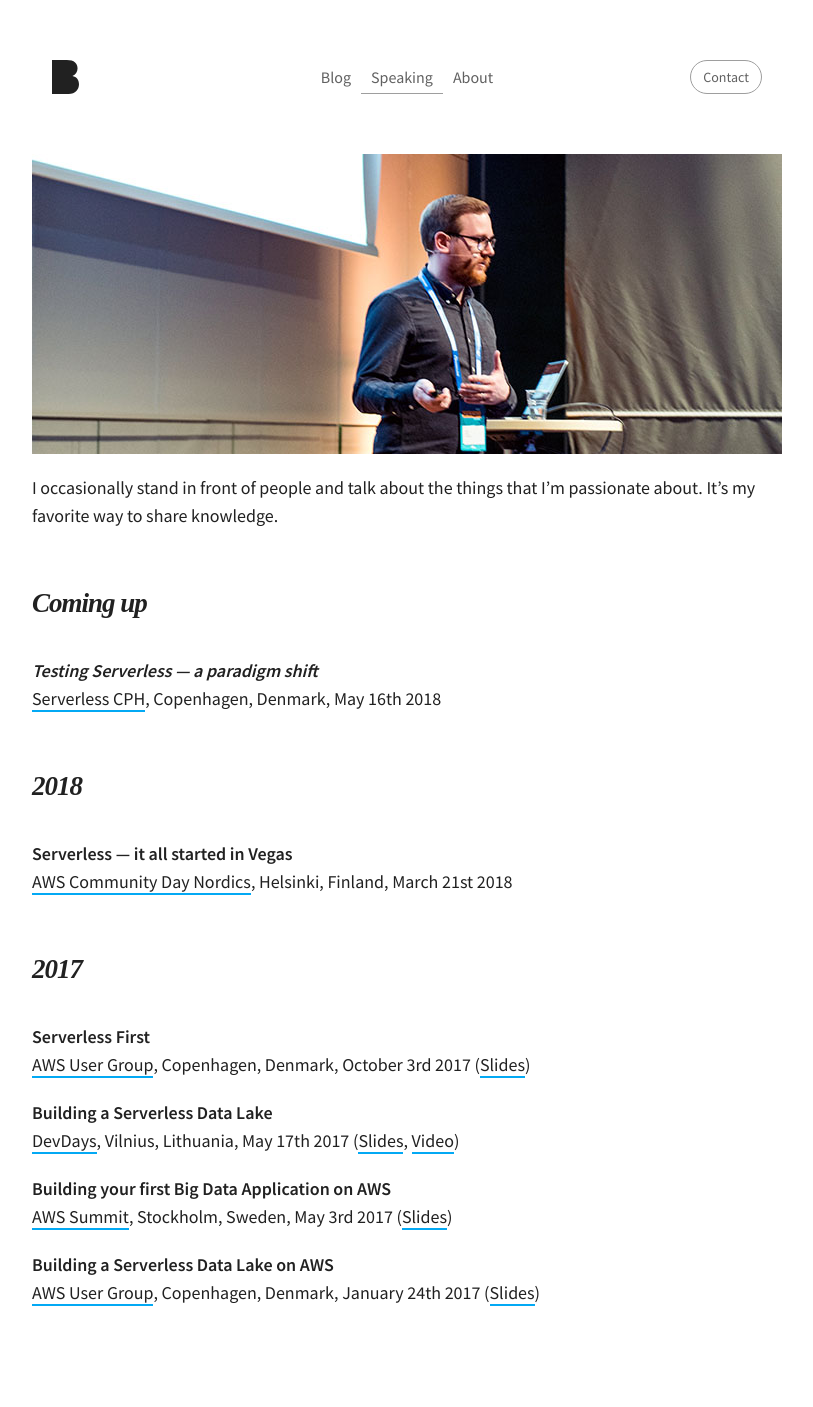
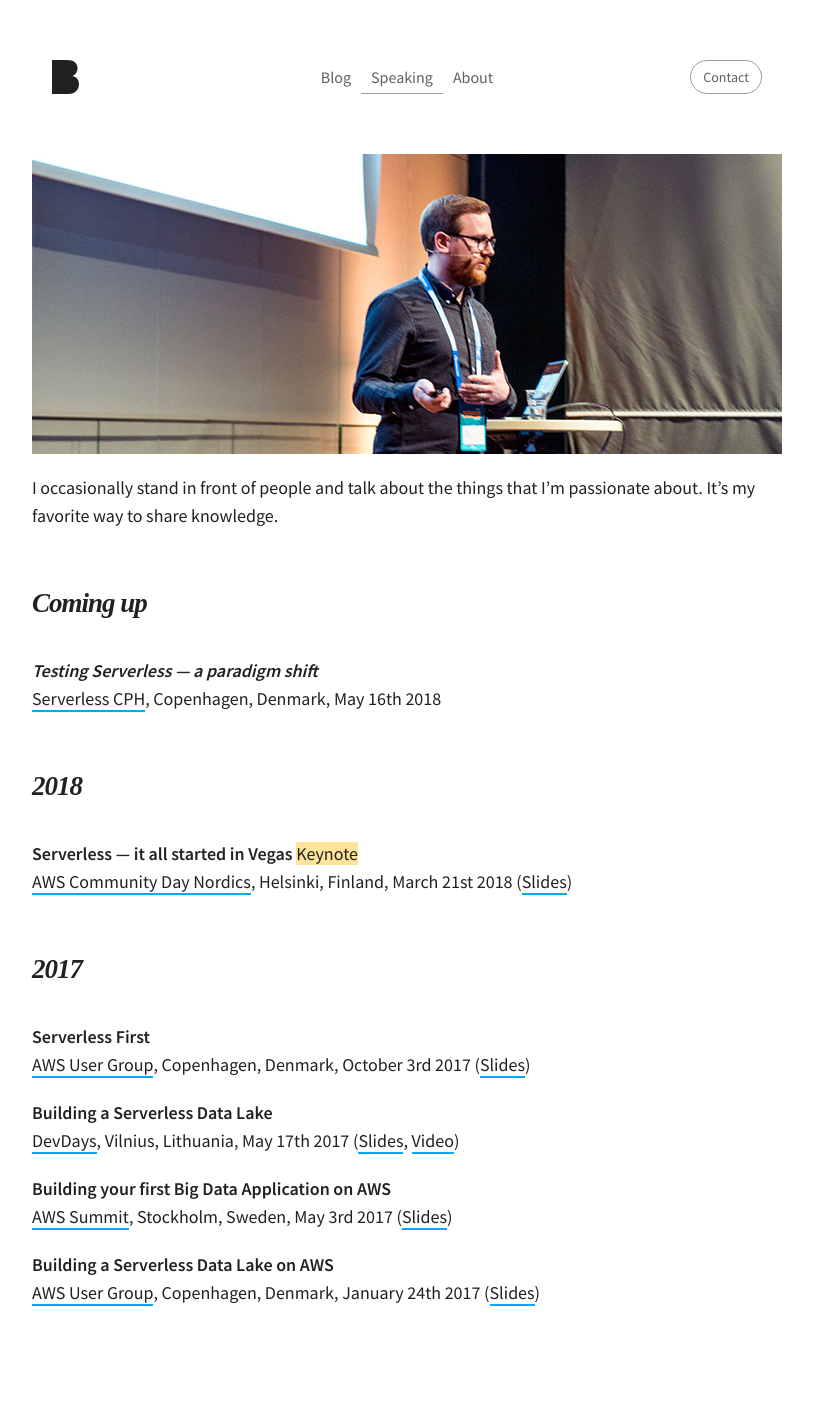
Before and after one commit to martinbuberl/martinbuberl.github.io, a Jekyll site: the page built from speaking.md, in a window 1280 px wide. Shown: the whole page, without its empty margins (233-1046 px from the left). Built offline with Jekyll 4.4.1, drawn with Linux system fonts in a browser that asks for light colours; nearby versions of some CDN libraries; some web fonts are replaced.

Commit message:
Added slides

```diff
--- a/speaking.md
+++ b/speaking.md
@@ -16,8 +16,8 @@ I occasionally stand in front of people and talk about the things that I'm passi
 
 <h2 id="2018" class="has-permalink">2018<a class="permalink" title="Permalink" href="#2018">#</a></h2>
 
-**Serverless — it all started in Vegas**<br/>
-[AWS Community Day Nordics](https://awsfin.org/communityday/), Helsinki, Finland, March 21st 2018
+**Serverless — it all started in Vegas** <span class="highlight">Keynote</span><br/>
+[AWS Community Day Nordics](https://awsfin.org/communityday/), Helsinki, Finland, March 21st 2018 ([Slides](https://goo.gl/VjKUXV))
 
 <h2 id="2017" class="has-permalink">2017<a class="permalink" title="Permalink" href="#2017">#</a></h2>
 
```
